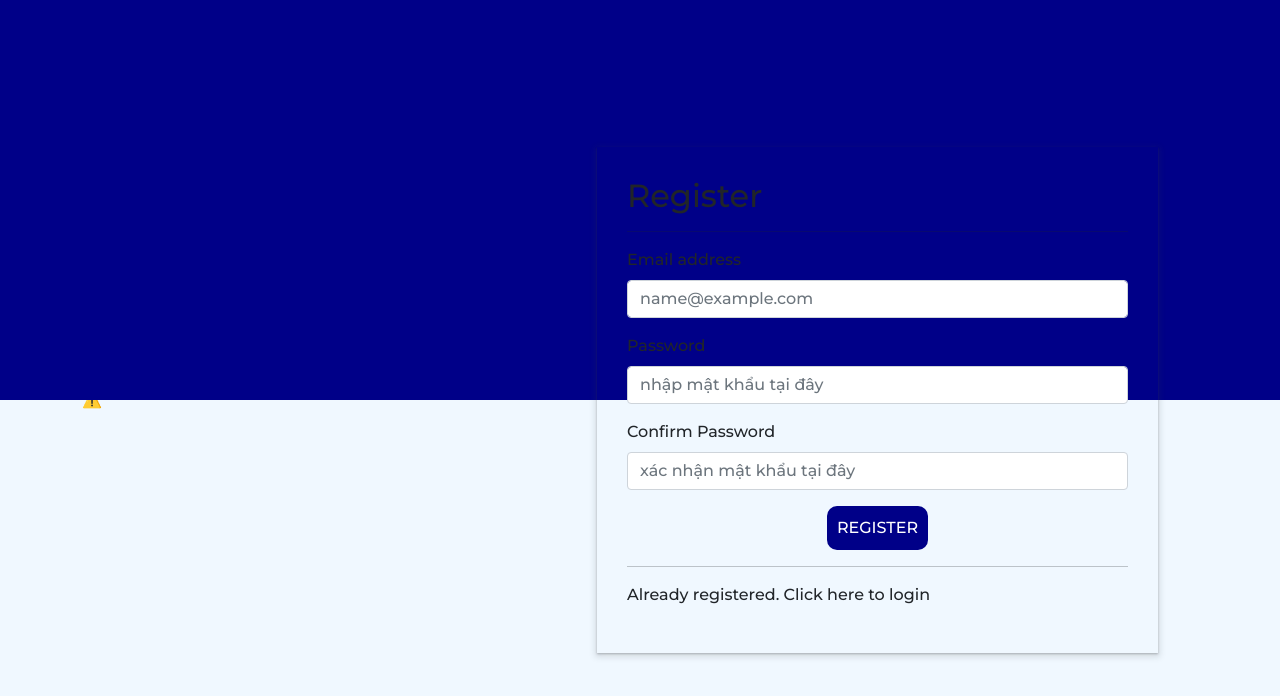
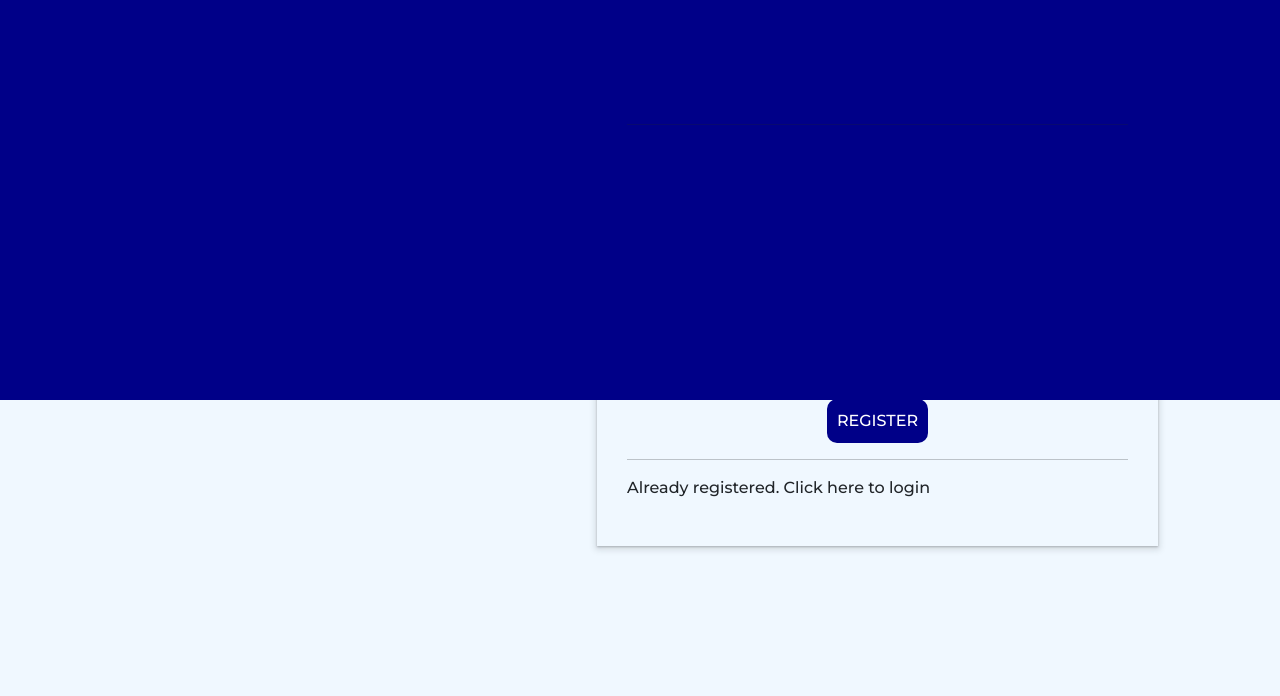
Before and after one commit to ANTH-77-DEVPTIT/Ecommerce_react-redux-firebase, a React (Create React App) app: page /register in a window 1280 px wide. Shown: the top 696 px of the page. Built offline with nearby package versions, Linux system fonts and the light colour scheme; no server answers.

Commit message:
debug form register

```diff
--- a/src/pages/Registerpage.jsx
+++ b/src/pages/Registerpage.jsx
@@ -9,8 +9,8 @@ const Registerpage = () => {
   return (
     <div className="register_parent">
       <div className="body_top"></div>
-      <div className="container">
-        <div className="row">
+      <div className="container register_content">
+        <div className="row ">
           <div className="col-md-5">
             <lottie-player
               src="https://assets10.lottiefiles.com/packages/lf20_yr6zz3wv.json"
@@ -21,8 +21,8 @@ const Registerpage = () => {
               className="lottie_player"
             ></lottie-player>
           </div>
-          <div className="col-md-7 z1">
-            <form className="register_form">
+          <div className="col-md-7">
+            <form className="register_form z1">
               <h2>Register</h2>
               <hr />
               <div className="mb-3">
--- a/src/stylesheets/authentication.css
+++ b/src/stylesheets/authentication.css
@@ -4,13 +4,13 @@
     position: relative;
 }
 
-.row {
+.register_content {
     height: 100vh;
     align-items: center;
     z-index: 999 !important;
 }
 .register_form {
-  box-shadow: rgba(60, 64, 67, 0.3) 0px 1px 2px 0px,
+    box-shadow: rgba(60, 64, 67, 0.3) 0px 1px 2px 0px,
     rgba(60, 64, 67, 0.15) 0px 2px 6px 2px;
 
     padding: 30px;
@@ -23,7 +23,7 @@
 
 .body_top {
     background-color: #000088;
-    height: 50%;
+    height: 50vh;
     position: absolute;
     top: 0;
     left: 0;
```
